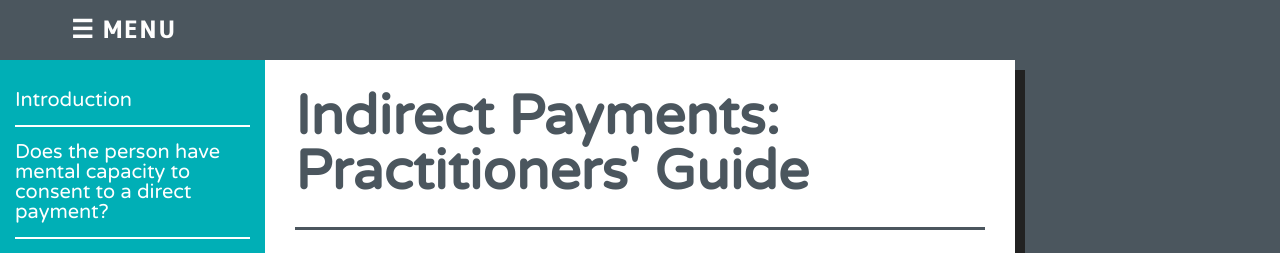
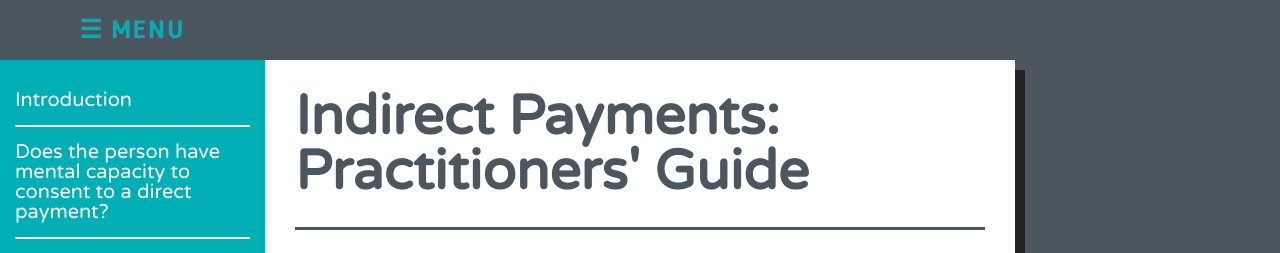
Before and after one commit to neontribe/IndirectPayments, a PHP site: page / in a window 1280 px wide. Shown: the top 253 px of the page. Run offline with PHP 8.4, Linux system fonts and the light colour scheme.

Commit message:
Padding adjustments

```diff
--- a/app/styles/main.css
+++ b/app/styles/main.css
@@ -844,15 +844,15 @@
 	left: 0;
 	right: 0;
 	height: 60px;
-	padding: 10px;
+	line-height: 60px;
 	background: #4b565e;
 	text-align: right;
 }
 
 #controls button, #menu {
 	background: transparent;
-	line-height: 40px;
 	padding: 0;
+	padding-right: 1.5rem;
 }
 
 #controls button:hover, #menu:hover, #controls button:focus, #menu:focus {
@@ -895,11 +895,11 @@
 }
 
 #menu {
-	display: inline-block;
 	float: left;
-	width: 228px;
+	width: 265px;
 	text-align: center;
 	margin-top: 0;
+	padding-left: 1.5rem;
 }
 
 @media all and (max-width: 800px) {
```
